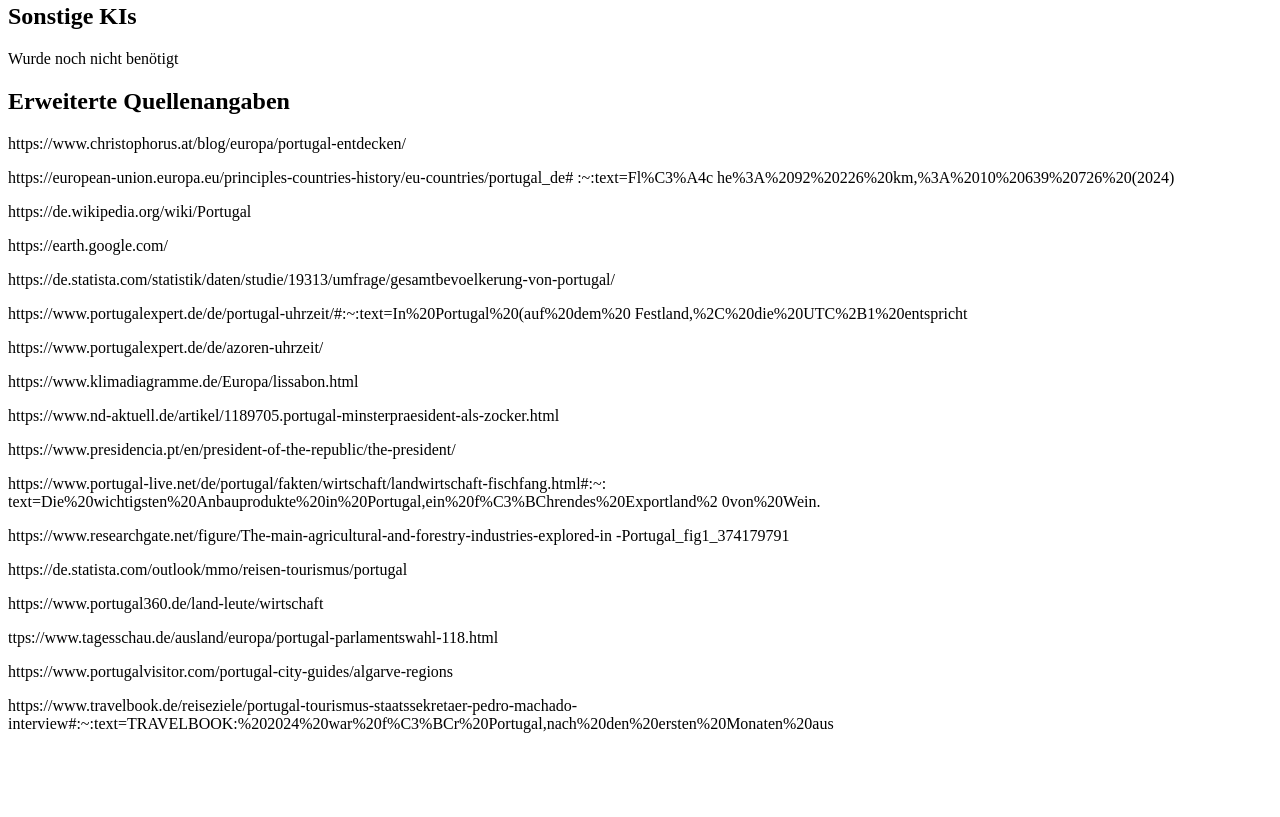
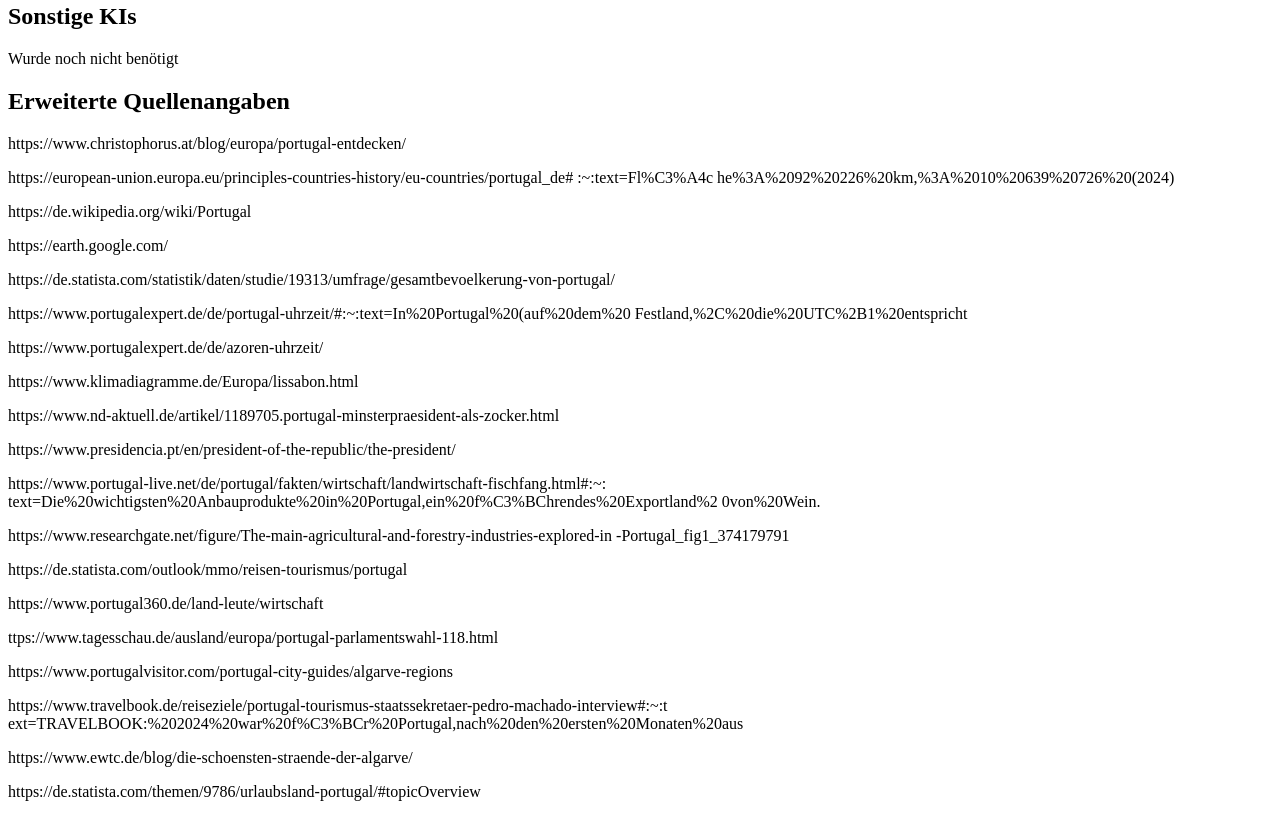
Before and after one commit to Fynnsp/ekref-portugal8j2hj-, a plain HTML site: page index.html in a window 1280 px wide. Shown: the part 604-1421 px from the top of the page. Before the commit the page ends 1353 px from the top, so only its background shows below. Drawn offline with Linux system fonts and the light colour scheme.

Commit message:
Update index.html

```diff
--- a/index.html
+++ b/index.html
@@ -53,7 +53,11 @@ Erstelle mir ein Balkendiagramm zu den jählichen ernten von Portugal es sollen
     <p>https://www.portugal360.de/land-leute/wirtschaft</p>
     <p>ttps://www.tagesschau.de/ausland/europa/portugal-parlamentswahl-118.html</p>
     <p>https://www.portugalvisitor.com/portugal-city-guides/algarve-regions</p>
-    <p>https://www.travelbook.de/reiseziele/portugal-tourismus-staatssekretaer-pedro-machado-interview#:~:text=TRAVELBOOK:%202024%20war%20f%C3%BCr%20Portugal,nach%20den%20ersten%20Monaten%20aus</p>
+    <p>https://www.travelbook.de/reiseziele/portugal-tourismus-staatssekretaer-pedro-machado-interview#:~:t
+        ext=TRAVELBOOK:%202024%20war%20f%C3%BCr%20Portugal,nach%20den%20ersten%20Monaten%20aus</p>
+    <p>https://www.ewtc.de/blog/die-schoensten-straende-der-algarve/</p>
+    <p>https://de.statista.com/themen/9786/urlaubsland-portugal/#topicOverview</p>
+
 
 </body>
 </html>
```
